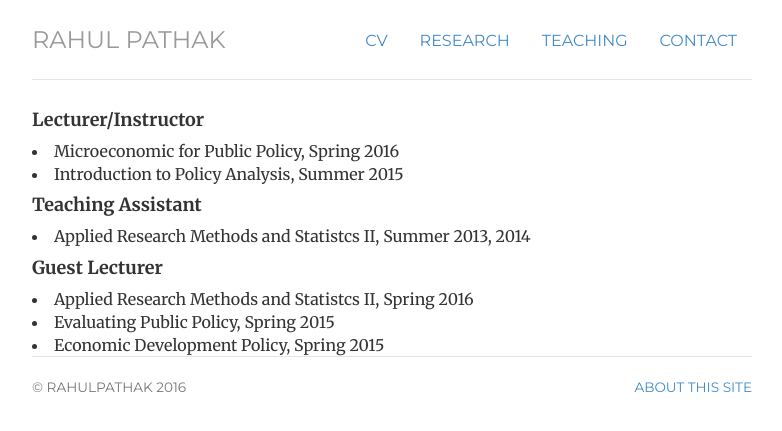
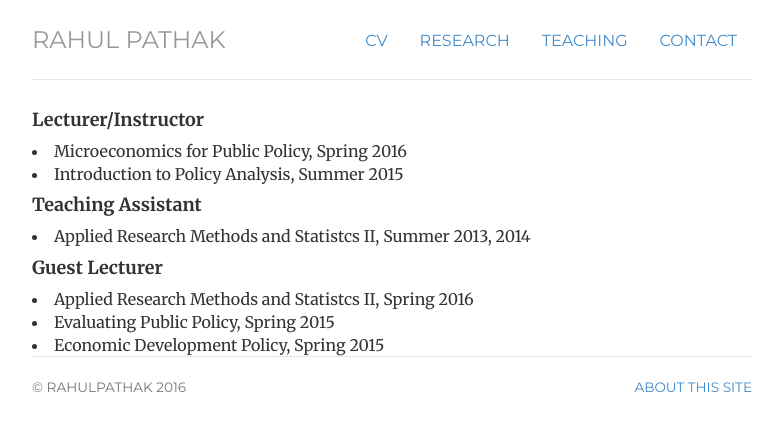
Before and after one commit to pathak-rahul/pathak-rahul.github.io, a Jekyll site: the page built from teaching/index.html, in a window 1280 px wide. Shown: the top 431 px of the page, without its empty margins (248-1030 px from the left). Built offline with Jekyll 4.4.1, drawn with Linux system fonts in a browser that asks for light colours.

Commit message:
Update index.html

```diff
--- a/teaching/index.html
+++ b/teaching/index.html
@@ -4,7 +4,7 @@ title: teaching
 ---
 <div class="teaching">
 	<h4> Lecturer/Instructor </h4>
-	<li>Microeconomic for Public Policy, Spring 2016</li>
+	<li>Microeconomics for Public Policy, Spring 2016</li>
 	<li>Introduction to Policy Analysis, Summer 2015</li>
 
 
```
